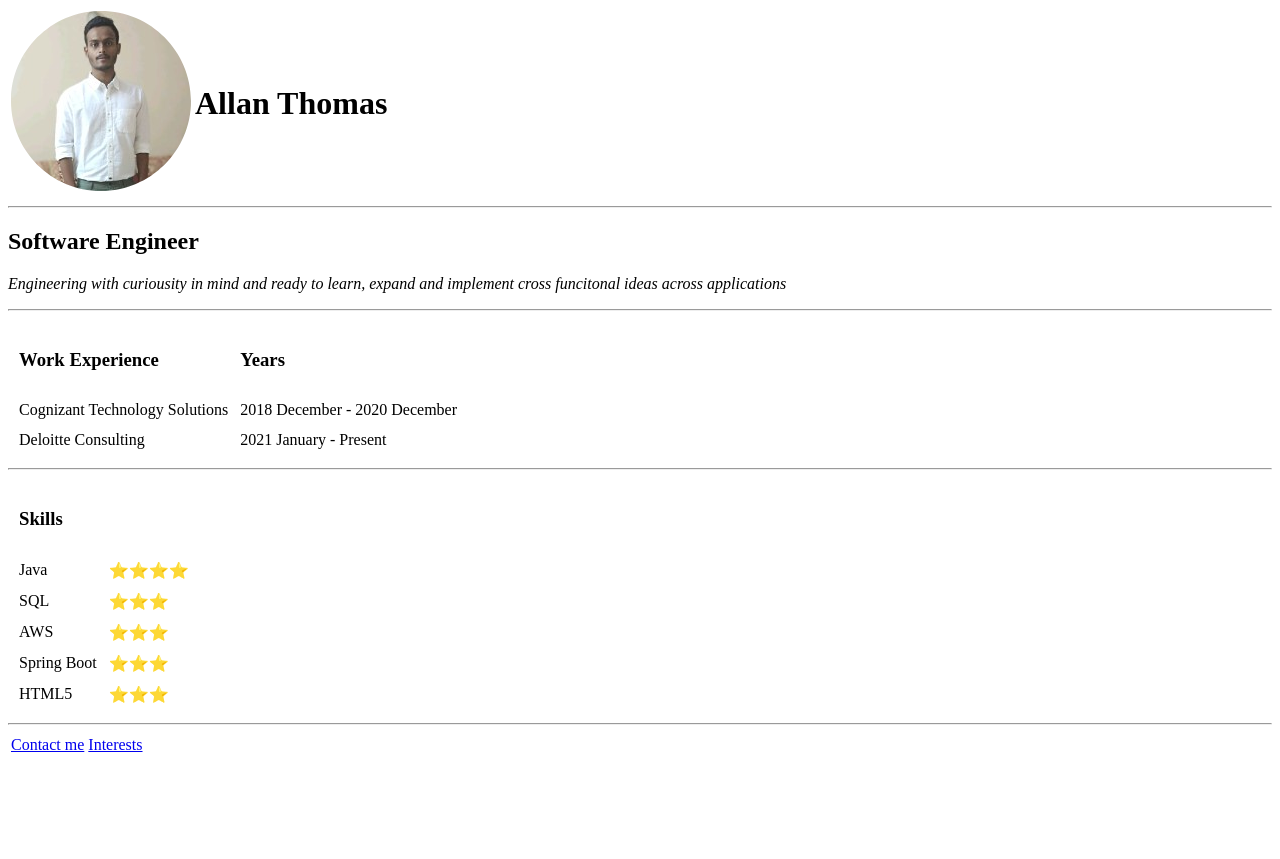
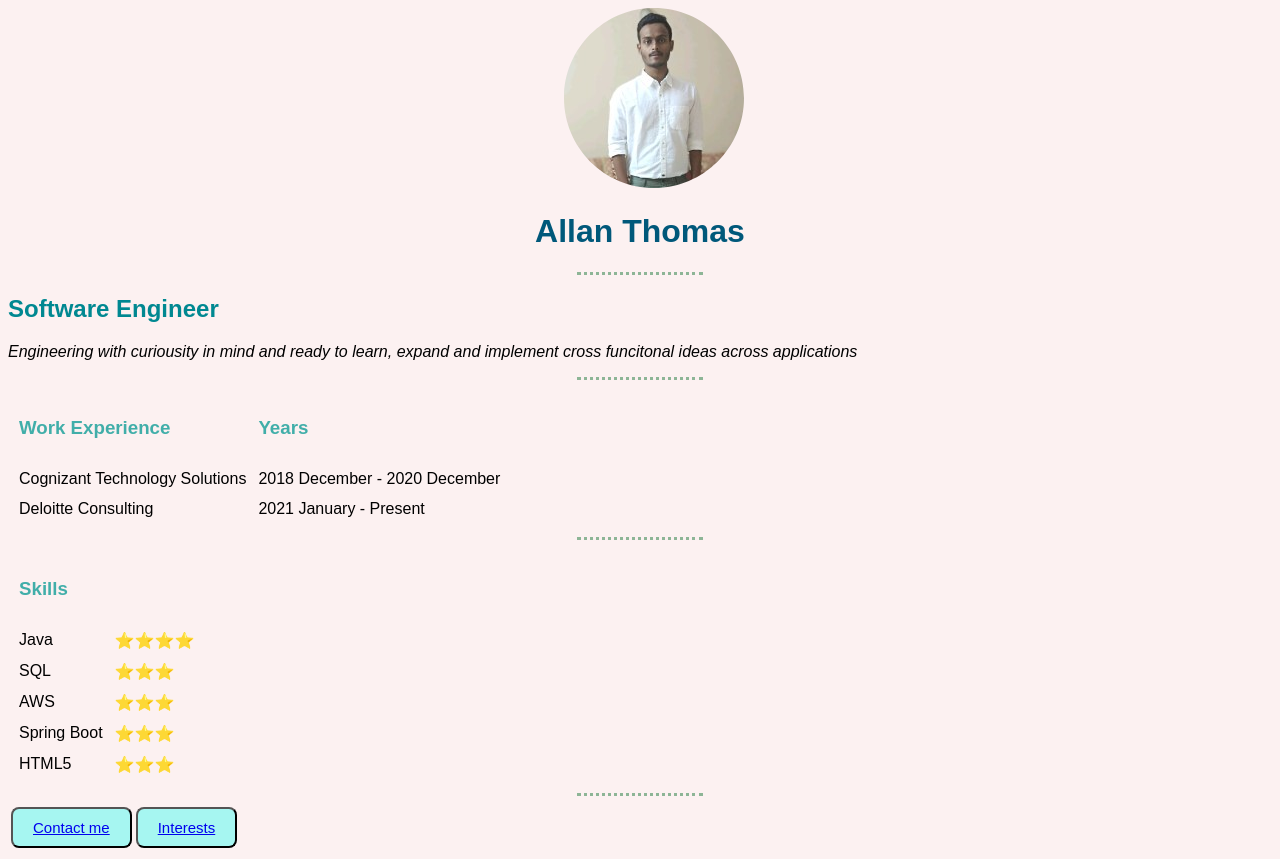
Before and after one commit to biscoffacoder/CV, a plain HTML site: page index.html in a window 1280 px wide. Before the commit the page ends 800 px from the top, so only its background shows below. Drawn offline with Linux system fonts and the light colour scheme.

Commit message:
Add files via upload
Updated 14/01

```diff
--- /dev/null
+++ b/css/styles.css
@@ -0,0 +1,58 @@
+
+body
+{
+  background-color:#fcf1f1;
+  font-family: sans-serif;
+
+}
+hr
+{
+  border-style:none;
+  border-top-style:dotted;
+  border-color:#8db596;
+  border-width:3.5px;
+  width:10%;
+}
+h1
+{
+  font-family: sans-serif;
+  color:#00587a;
+}
+h2
+{
+  color:#008891;
+}
+h3
+{
+  color: #41aea9;
+}
+button
+{
+  font-family: sans-serif;
+  padding: 10px 20px;
+  text-align: center;
+  display: inline-block;
+  font-size: 15px;
+  background-color: #a6f6f1;
+  border-radius: 8px;
+}
+/*************** class selector ******************/
+.buttonhover:hover
+{
+  background-color: #e8ffff;
+}
+.heading
+{
+  text-align: center;
+}
+.profile
+{
+  padding-left: 44%;
+  padding-right: 43%;
+}
+
+/*************** id selector ******************/
+#table1:hover{
+  background-color: #ebd4d4;
+  font-family: sans-serif;
+}
--- a/index.html
+++ b/index.html
@@ -3,14 +3,13 @@
 <head>
   <meta charset="utf-8">
   <title>Allan's page</title>
+  <link rel="stylesheet" href="css/styles.css">
 </head>
 <body>
-  <table>
-    <tr>
-      <td><img src="Images/Allan Profile.png" alt="Allan profile image"></td>
-      <td><h1>Allan Thomas</h1></td>
-    </tr>
-  </table>
+
+  <img src="Images/Allan Profile.png" class="profile" alt="Allan profile image">
+
+  <h1 class="heading">Allan Thomas</h1>
   <hr>
   <div class="intro">
 
@@ -45,7 +44,7 @@
   <div class="skills" >
 
 
-  <table cellspacing="10">
+    <table id="table1" cellspacing="10">
       <thead>
         <tr>
           <td><h3>Skills</h3></td>
@@ -78,8 +77,8 @@
   <hr>
   <table>
     <tr>
-    <td><a href="contact.html">Contact me</a></td>
-    <td><a href="hobby.html">Interests</a></td>
+      <td><button class="button buttonhover" type="button" name="contact"><a href="contact.html">Contact me</a></button></td>
+      <td><button class="button buttonhover" type="button" name="interest"><a href="hobby.html">Interests</a></button></td>
     </tr>
   </table>
 
```
Also changed, not shown: contact.html (+6 -5 lines), hobby.html (added, +12 -0 lines). Lines whose indentation alone changed are shown as unchanged.
